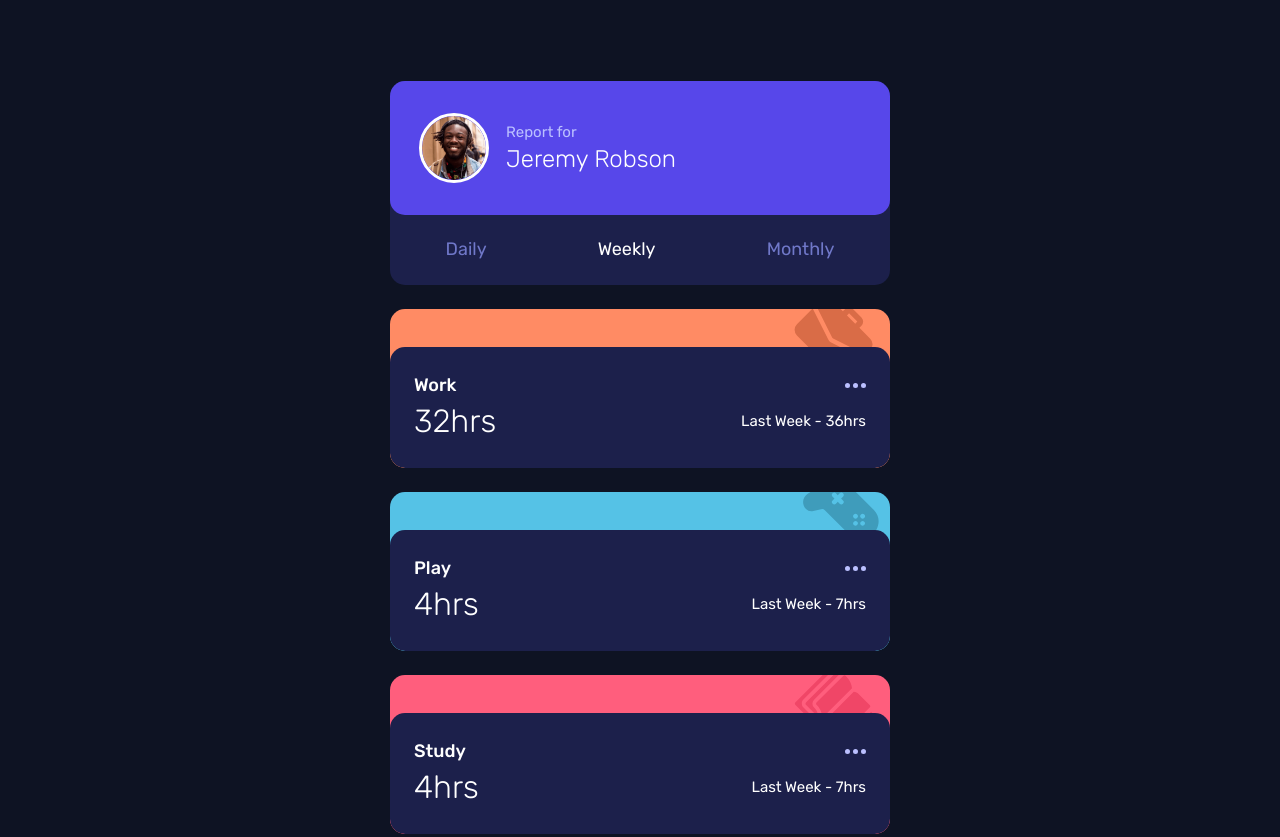
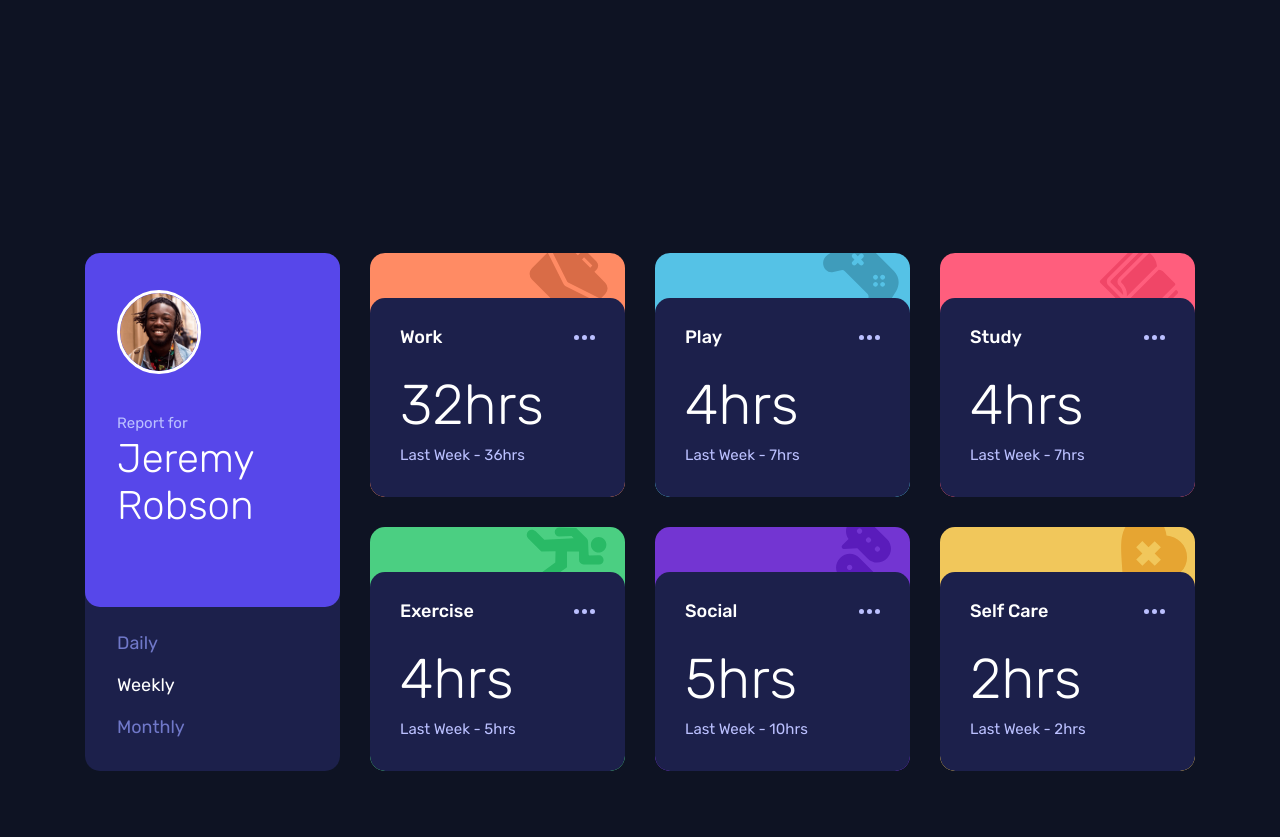
Before and after one commit to ionStici/time-tracking-dashboard, a website: page index.html in a window 1280 px wide. Shown: the top 837 px of the page. Drawn offline with Linux system fonts and the light colour scheme.

Commit message:
Add desktop version of responsive design

```diff
--- a/index.html
+++ b/index.html
@@ -52,7 +52,7 @@
                         </div>
                         <div>
                             <p class="card__time">32hrs</p>
-                            <p class="card__last-week">Last Week - 36hrs</p>
+                            <p class="text">Last Week - 36hrs</p>
                         </div>
                     </div>
                 </div>
@@ -68,7 +68,7 @@
                         </div>
                         <div>
                             <p class="card__time">4hrs</p>
-                            <p class="card__last-week">Last Week - 7hrs</p>
+                            <p class="text">Last Week - 7hrs</p>
                         </div>
                     </div>
                 </div>
@@ -84,7 +84,7 @@
                         </div>
                         <div>
                             <p class="card__time">4hrs</p>
-                            <p class="card__last-week">Last Week - 7hrs</p>
+                            <p class="text">Last Week - 7hrs</p>
                         </div>
                     </div>
                 </div>
@@ -100,7 +100,7 @@
                         </div>
                         <div>
                             <p class="card__time">4hrs</p>
-                            <p class="card__last-week">Last Week - 5hrs</p>
+                            <p class="text">Last Week - 5hrs</p>
                         </div>
                     </div>
                 </div>
@@ -116,7 +116,7 @@
                         </div>
                         <div>
                             <p class="card__time">5hrs</p>
-                            <p class="card__last-week">Last Week - 10hrs</p>
+                            <p class="text">Last Week - 10hrs</p>
                         </div>
                     </div>
                 </div>
@@ -132,7 +132,7 @@
                         </div>
                         <div>
                             <p class="card__time">2hrs</p>
-                            <p class="card__last-week">Last Week - 2hrs</p>
+                            <p class="text">Last Week - 2hrs</p>
                         </div>
                     </div>
                 </div>
--- a/src/styles/_base.scss
+++ b/src/styles/_base.scss
@@ -19,17 +19,36 @@ body {
     background-color: #0e1323;
 }
 
-.main {
-}
-
-.dashboard {
-    margin-top: 81px;
-    padding: 0 24px;
-}
-
 .text {
     font-weight: 400;
     font-size: 15px;
     line-height: 18px;
     color: #bbc0ff;
 }
+
+.main {
+    @media only screen and (min-width: 1150px) {
+        margin-top: 221px;
+        margin-bottom: 221px;
+    }
+}
+
+.dashboard {
+    margin-top: 81px;
+    padding: 0 24px;
+
+    @media only screen and (min-width: 1150px) {
+        max-width: 1110px;
+        margin: 0 auto;
+        display: grid;
+        justify-content: center;
+
+        gap: 30px;
+        grid-template-columns: 255px 825px;
+        grid-template-rows: 518px;
+
+        margin-top: 221px;
+        padding: 32px 0;
+        margin-top: 0;
+    }
+}
--- a/src/styles/_card.scss
+++ b/src/styles/_card.scss
@@ -7,6 +7,11 @@
 
     position: relative;
     overflow: hidden;
+
+    @media only screen and (min-width: 1150px) {
+        padding-top: 45px;
+        margin: 0;
+    }
 
     &__bg-icon {
         position: absolute;
@@ -45,6 +50,17 @@
 
     &__wrapper {
         margin-bottom: 81px;
+
+        @media only screen and (min-width: 1150px) {
+            grid-column: 2 / 3;
+            grid-row: 1 / 2;
+            margin-bottom: 0;
+
+            display: grid;
+            gap: 30px;
+            grid-template-columns: repeat(3, 255px);
+            grid-template-rows: 244px 244px;
+        }
     }
 
     &--work {
@@ -84,6 +100,11 @@
         &:hover {
             background-color: #33397a;
         }
+
+        @media only screen and (min-width: 1150px) {
+            padding: 29px 30px 32px 30px;
+            height: 100%;
+        }
     }
 
     &__box div {
@@ -94,6 +115,17 @@
 
     &__box div:nth-child(1) {
         margin-bottom: 6px;
+
+        @media only screen and (min-width: 1150px) {
+            margin-bottom: 24px;
+        }
+    }
+
+    &__box div:nth-child(2) {
+        @media only screen and (min-width: 1150px) {
+            align-items: flex-start;
+            flex-direction: column;
+        }
     }
 
     &__title {
@@ -106,11 +138,11 @@
         font-weight: 300;
         font-size: 32px;
         line-height: 38px;
-    }
 
-    &__last-week {
-        font-weight: 400;
-        font-size: 15px;
-        line-height: 18px;
+        @media only screen and (min-width: 1150px) {
+            font-size: 56px;
+            line-height: 66px;
+            margin-bottom: 8px;
+        }
     }
 }
--- a/src/styles/_profile.scss
+++ b/src/styles/_profile.scss
@@ -4,6 +4,11 @@
 
     background: #1c204b;
     border-radius: 15px;
+
+    @media only screen and (min-width: 1150px) {
+        grid-column: 1 / 2;
+        grid-row: 1 / 2;
+    }
 
     &__user-box {
         background-color: #5747ea;
@@ -12,6 +17,13 @@
 
         display: flex;
         align-items: center;
+
+        @media only screen and (min-width: 1150px) {
+            padding: 37px 32px;
+            height: 354px;
+            align-items: flex-start;
+            flex-direction: column;
+        }
     }
 
     &__img {
@@ -20,16 +32,32 @@
         border: 3px solid #fff;
         border-radius: 50%;
         margin-right: 17px;
+
+        @media only screen and (min-width: 1150px) {
+            width: 84px;
+            height: 84px;
+            margin-right: 0;
+            margin-bottom: 40px;
+        }
     }
 
     .text {
         margin-bottom: 4px;
+
+        @media only screen and (min-width: 1150px) {
+            margin-bottom: 3px;
+        }
     }
 
     &__name {
         font-weight: 300;
         font-size: 24px;
         line-height: 28px;
+
+        @media only screen and (min-width: 1150px) {
+            font-size: 40px;
+            line-height: 47px;
+        }
     }
 
     //
@@ -40,6 +68,12 @@
         display: flex;
         justify-content: space-around;
         padding: 24px 0 25px 0;
+
+        @media only screen and (min-width: 1150px) {
+            flex-direction: column;
+            align-items: flex-start;
+            padding: 26px 0 32px 32px;
+        }
     }
 
     &__btn {
@@ -61,4 +95,10 @@
             color: #ffffff;
         }
     }
+
+    &__btn:not(:last-child) {
+        @media only screen and (min-width: 1150px) {
+            margin-bottom: 21px;
+        }
+    }
 }
```
Also changed, not shown: src/styles/style.css.
